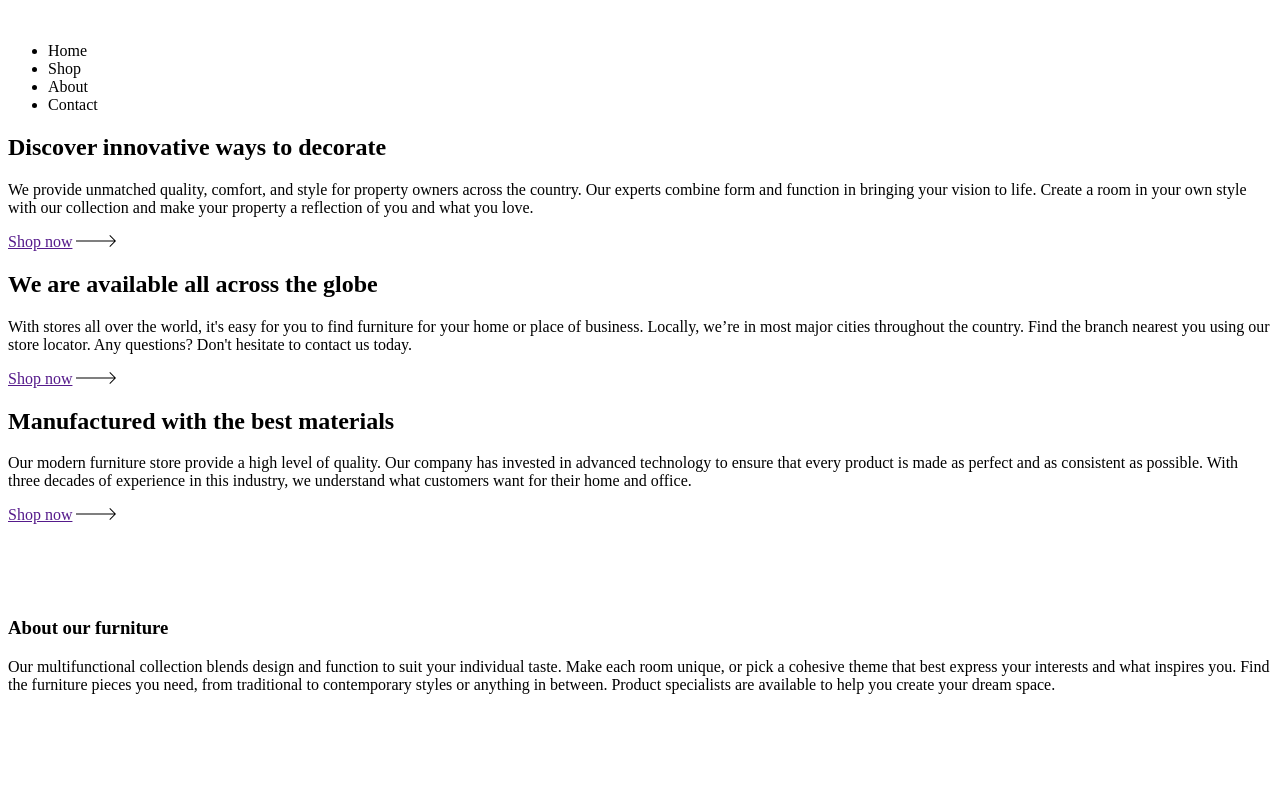
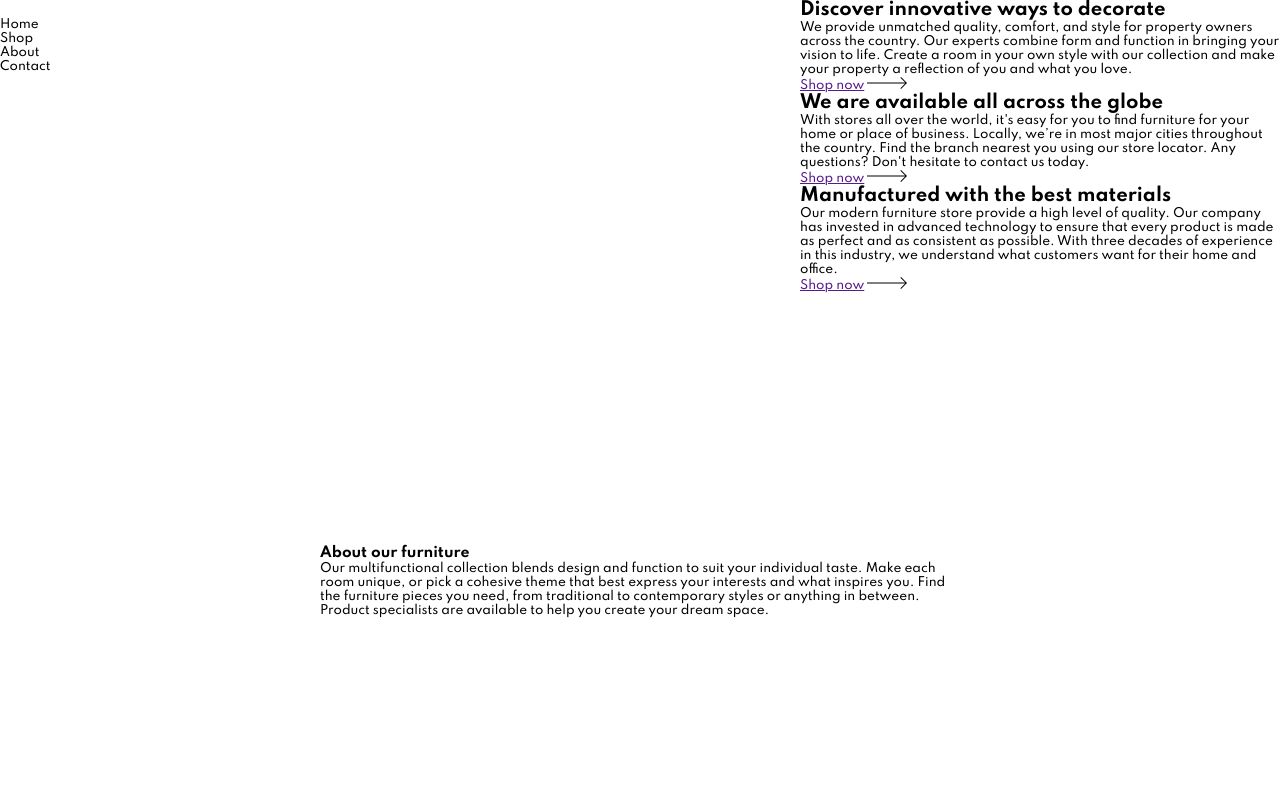
Before and after one commit to jjpickering10/room-homepage-master, a plain HTML site: page index.html in a window 1280 px wide. Drawn offline with Linux system fonts and the light colour scheme.

Commit message:
Set grid layout

```diff
--- a/index.html
+++ b/index.html
@@ -11,6 +11,7 @@
       sizes="32x32"
       href="./images/favicon-32x32.png"
     />
+    <link rel="stylesheet" href="styles/styles.css">
 
     <title>Frontend Mentor | Room homepage</title>
 
@@ -46,7 +47,7 @@
       </nav>
     </main>
 
-    <section>
+    <section class="title-section">
       <div>
         <h2>Discover innovative ways to decorate</h2>
         <p>
@@ -124,11 +125,11 @@
       </div>
     </section>
 
-    <section>
+    <section class="left-about">
       <img src="" alt="" />
     </section>
 
-    <section>
+    <section class="about-info">
       <h3>About our furniture</h3>
       <p>
         Our multifunctional collection blends design and function to suit your
@@ -140,7 +141,7 @@
       </p>
     </section>
 
-    <section>
+    <section class="right-about">
       <img src="" alt="" />
     </section>
 
--- /dev/null
+++ b/styles/styles.scss
@@ -0,0 +1,47 @@
+@import url("https://fonts.googleapis.com/css2?family=Spartan:wght@500;600;700&display=swap");
+
+:root {
+  font-size: 12px;
+  $primary: hsl(0, 0%, 63%);
+  $primary-dark: hsl(0, 0%, 27%);
+  $dark: hsl(0, 0%, 0%);
+  $light: hsl(0, 0%, 100%);
+}
+
+* {
+  margin: 0;
+  padding: 0;
+  box-sizing: border-box;
+}
+
+body {
+  font-family: "Spartan", sans-serif;
+  min-height: 100vh;
+  display: grid;
+  grid-template-columns: 1fr 1.5fr 0.5fr 1fr;
+  grid-template-rows: 1.5fr 0.7fr;
+  gap: 0px 0px;
+  grid-template-areas:
+    "main main title title"
+    "left-image about about right-image";
+}
+
+main {
+  grid-area: main;
+}
+
+.title-section {
+  grid-area: title;
+}
+
+.left-about {
+  grid-area: left-image;
+}
+
+.about-info {
+  grid-area: about;
+}
+
+.right-about {
+  grid-area: right-image;
+}
```
Also changed, not shown: styles/styles.css (added), 2 other files.
